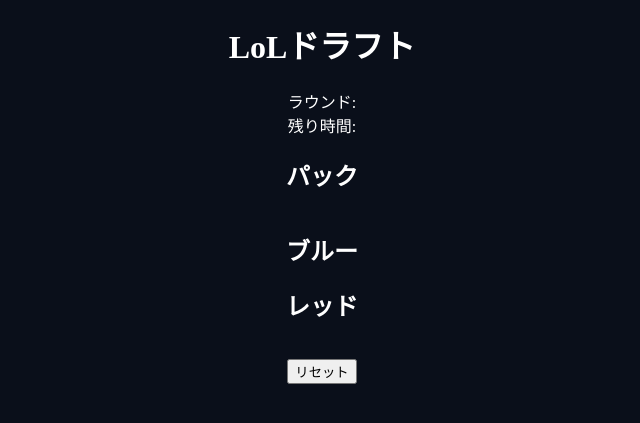
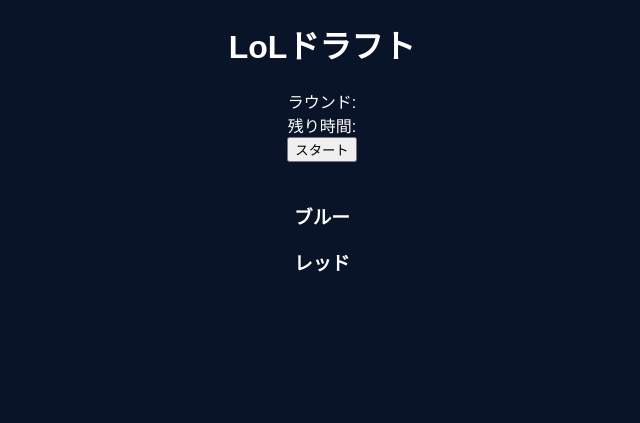
Before and after one commit to kaito19970809-cell/lol-draft, a Flask app: page /red in a window 1280 px wide. Shown: the top 423 px of the page, without its empty margins (318-958 px from the left). Run offline with Flask 3, Linux system fonts and the light colour scheme; some libraries are stand-ins or nearby versions.

Commit message:
Update index.html

```diff
--- a/templates/index.html
+++ b/templates/index.html
@@ -3,42 +3,54 @@
 <head>
 <meta charset="UTF-8">
 <title>LoLドラフト</title>
+<script src="https://cdn.socket.io/4.5.4/socket.io.min.js"></script>
 
 <style>
-body {
-    background:#0a0f1a;
+body{
+ background:#0a1428;
  color:white;
  text-align:center;
+ font-family:sans-serif;
 }
 
-.card {
-    width:100px;
-    height:140px;
-    border-radius:10px;
-    overflow:hidden;
-    border:2px solid #333;
+.pack{
+ display:flex;
+ justify-content:center;
+ gap:10px;
+ margin:20px;
+ flex-wrap:wrap;
+}
+
+.card{
+ width:90px;
+ height:110px;
+ position:relative;
  cursor:pointer;
  transition:0.2s;
 }
 
-.card:hover {
+.card:hover{
  transform:scale(1.1);
-    border-color:gold;
 }
 
-.disabled {
-    pointer-events:none;
-    opacity:0.4;
+.card img{
+ width:100%;
+ height:100%;
+ border-radius:8px;
 }
 
-.blue-turn {color:#4da6ff;}
-.red-turn {color:#ff4d4d;}
+.lock{
+ position:absolute;
+ top:0;
+ left:0;
+ width:100%;
+ height:100%;
+ background:rgba(0,0,0,0.6);
+}
 
-.active {
-    background:yellow;
-    color:black;
-    padding:2px 6px;
-    border-radius:5px;
+.pick-area img{
+ width:50px;
+ margin:2px;
 }
 </style>
 </head>
@@ -46,115 +58,96 @@
 <body>
 
 <h1>LoLドラフト</h1>
+<h2 id="turn"></h2>
 
-<h2 id="turnText"></h2>
 <div>ラウンド: <span id="round"></span></div>
-<div>残り時間: <span id="timer"></span></div>
+<div>残り時間: <span id="time"></span></div>
 
-<div id="orders"></div>
+<button onclick="startGame()">スタート</button>
 
-<h2>パック</h2>
-<div id="pack" style="display:flex;flex-wrap:wrap;gap:10px;justify-content:center;"></div>
+<div class="pack" id="pack"></div>
 
-<h2>ブルー</h2>
-<div id="blue"></div>
+<h3>ブルー</h3>
+<div id="blue" class="pick-area"></div>
 
-<h2>レッド</h2>
-<div id="red"></div>
-
-<br>
-<button onclick="reset()">リセット</button>
-
-<script src="https://cdn.socket.io/4.7.2/socket.io.min.js"></script>
+<h3>レッド</h3>
+<div id="red" class="pick-area"></div>
 
 <script>
 const socket = io();
-const ROLE = "{{ role }}";
-
-const orders = [
- ["blue","red","red","blue","blue","red","red","blue","blue","red"],
- ["red","blue","blue","red","red","blue","blue","red","red","blue"],
- ["blue","red","blue","red","blue","red","blue","red","blue","red"]
-];
+const role = "{{ role }}";
+let state = {};
 
 function imgUrl(name){
  return `https://ddragon.leagueoflegends.com/cdn/13.24.1/img/champion/${name}.png`;
 }
 
-function pick(champ, current){
- if(ROLE !== current){
-     alert("あなたのターンではありません");
+function startGame(){
+ socket.emit("start");
+}
+
+socket.on("state", s=>{
+ state = s;
+ render();
+});
+
+function render(){
+ if(!state.started){
+   document.getElementById("turn").innerText = "待機中";
    return;
  }
 
- if(!confirm(champ + " をピックしますか？")){
-     return;
- }
+ const order = [
+  ["blue","red","red","blue","blue","red","red","blue","blue","red"],
+  ["red","blue","blue","red","red","blue","blue","red","red","blue"],
+  ["blue","red","red","blue","blue","red","red","blue","blue","red"]
+ ][state.round-1];
 
- socket.emit("pick",{role:ROLE, champ:champ});
-}
+ const current = order[state.turn];
 
-function reset(){
- fetch("/reset");
-}
-
-function renderOrders(round, turn){
- const div = document.getElementById("orders");
- div.innerHTML = "";
-
- orders.forEach((ord, r)=>{
-     let html = `<div>第${r+1}パック：`;
-
-     ord.forEach((p,i)=>{
-         let cls = "";
-         if(r === round-1 && i === turn){
-             cls = "active";
-         }
-
-         html += `<span class="${cls}">${p==="blue"?"青":"赤"}</span> `;
-     });
-
-     html += "</div>";
-     div.innerHTML += html;
- });
-}
-
-function render(state){
+ document.getElementById("turn").innerText =
+  current==="blue" ? "ブルーのターン" : "レッドのターン";
 
  document.getElementById("round").innerText = state.round;
- document.getElementById("timer").innerText = state.time;
+ document.getElementById("time").innerText = state.time;
 
- const current = orders[state.round-1][state.turn];
-
- const turnText = document.getElementById("turnText");
- turnText.innerText = current === "blue" ? "ブルーのターン" : "レッドのターン";
- turnText.className = current === "blue" ? "blue-turn" : "red-turn";
-
- renderOrders(state.round, state.turn);
-
- const packDiv = document.getElementById("pack");
- packDiv.innerHTML = "";
+ // パック
+ const pack = document.getElementById("pack");
+ pack.innerHTML = "";
 
  state.pack.forEach(champ=>{
   const div = document.createElement("div");
   div.className = "card";
 
-     if(ROLE !== current){
-         div.classList.add("disabled");
+  const clickable = role === current;
+
+  div.innerHTML = `
+   <img src="${imgUrl(champ.name)}"
+    onerror="this.src='https://via.placeholder.com/90x110'">
+   ${!clickable ? '<div class="lock"></div>' : ''}
+  `;
+
+  if(clickable){
+   div.onclick = ()=>pick(champ.name);
   }
 
-     div.innerHTML = `<img src="${imgUrl(champ)}" width="100%" height="100%">`;
-
-     div.onclick = ()=>pick(champ, current);
-
-     packDiv.appendChild(div);
+  pack.appendChild(div);
  });
 
- document.getElementById("blue").innerText = state.picks.blue.join(", ");
- document.getElementById("red").innerText = state.picks.red.join(", ");
+ // ピック表示
+ ["blue","red"].forEach(team=>{
+  const el = document.getElementById(team);
+  el.innerHTML = "";
+
+  state.picks[team].forEach(c=>{
+   el.innerHTML += `<img src="${imgUrl(c.name)}">`;
+  });
+ });
 }
 
-socket.on("state", render);
+function pick(name){
+ socket.emit("pick", {role: role, champ: name});
+}
 </script>
 
 </body>
```
Lines whose indentation alone changed are shown as unchanged.
